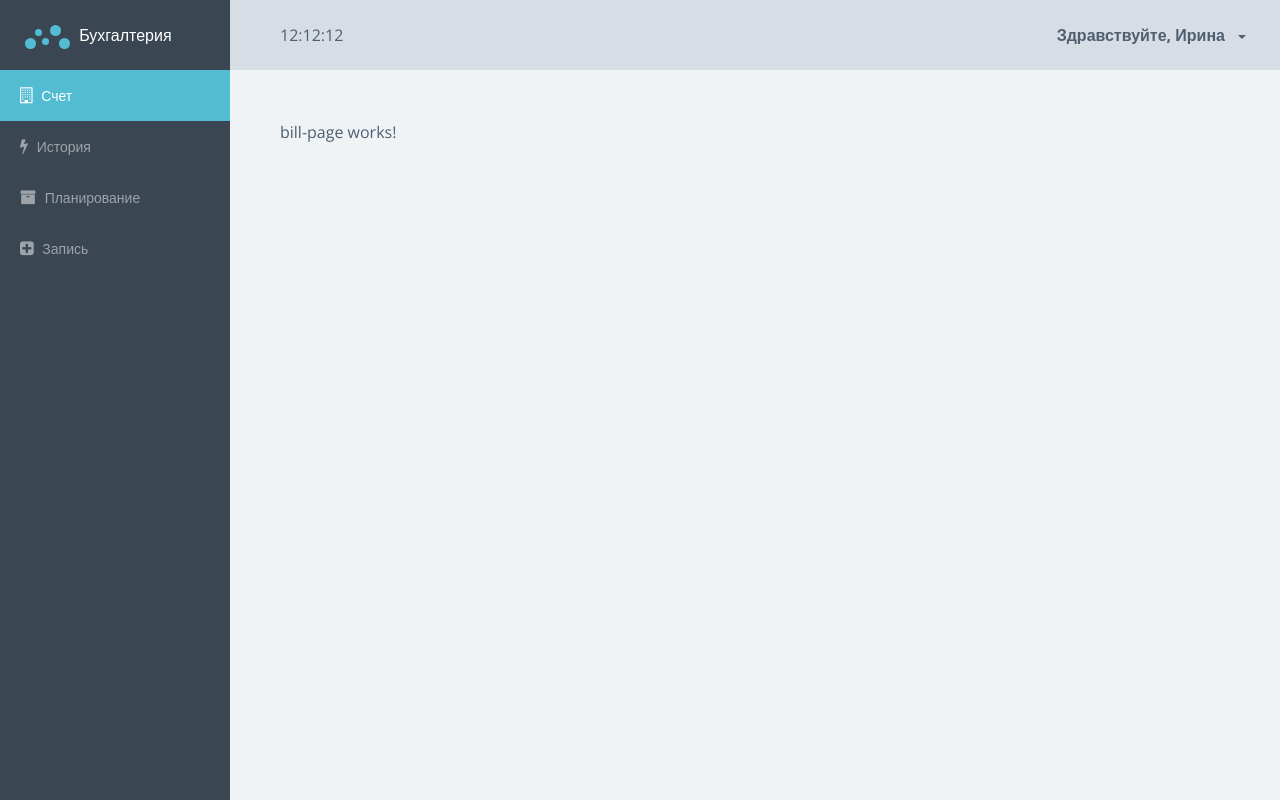
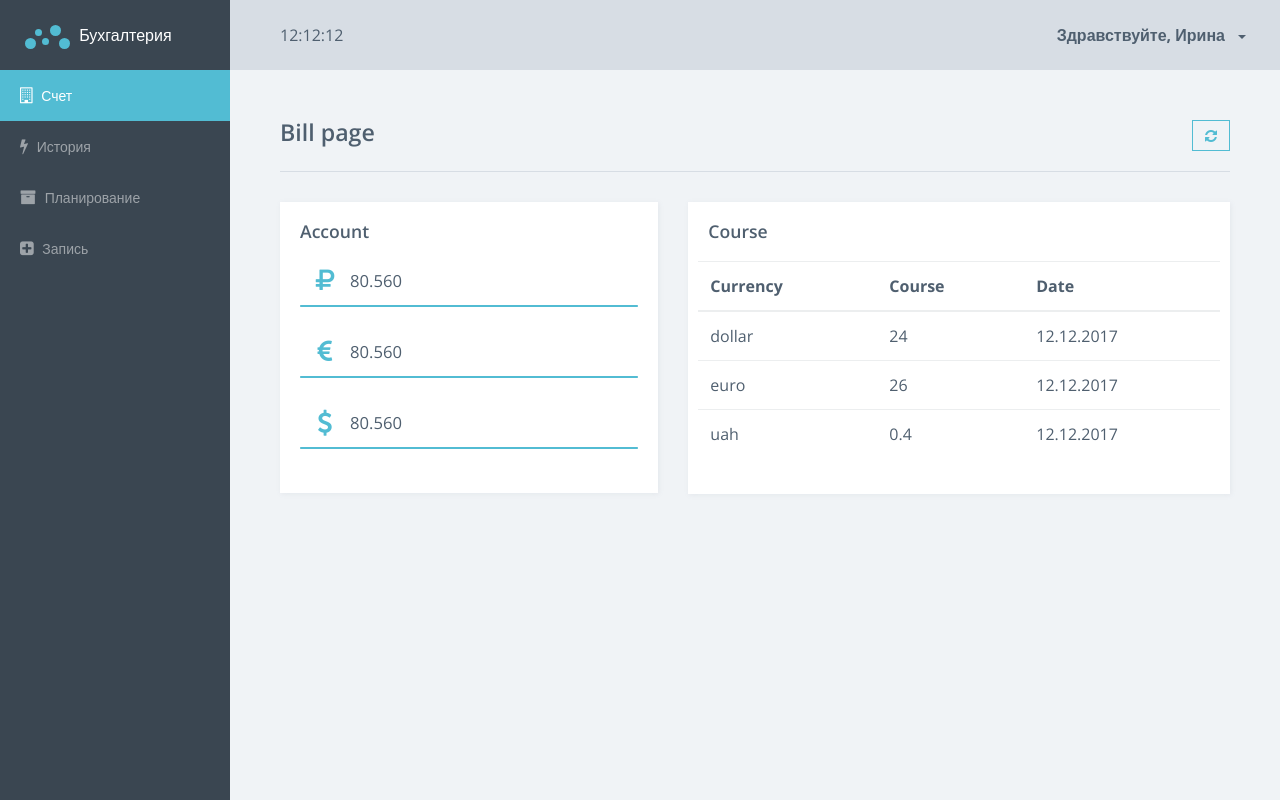
Before and after one commit to katerynabugaieva/home-money, an Angular app: page /system/bill in a window 1280 px wide. Built offline with nearby package versions, Linux system fonts and the light colour scheme.

Commit message:
bill page

```diff
--- a/src/app/system/bill-page/bill-page.component.html
+++ b/src/app/system/bill-page/bill-page.component.html
@@ -1 +1,95 @@
-<p>bill-page works!</p>
+        <div class="title-block">
+            <h3 class="title pull-left">
+                Bill page <span class="sparkline bar"></span>
+            </h3>
+            <div class="pull-right">
+              <button class="btn-sm btn btn-primary-outline">
+                <i class="fa fa-refresh"></i>
+              </button>
+            </div>
+        </div>
+        <section class="section">
+            <div class="row">
+                <div class="col col-xs-12 col-sm-12 col-md-6 col-xl-5 stats-col">
+                    <div class="card stats" style="height: 291px;">
+                        <div class="card-block">
+                            <div class="title-block">
+                                <h4 class="title">Account</h4>
+                            </div>
+                            <div class="row row-sm stats-container">
+                                <div class="col-xs-12 stat-col">
+                                    <div class="stat-icon"> <i class="fa fa-rub"></i> </div>
+                                    <div class="stat">
+                                        <div class="value">80.560</div>
+                                    </div>
+                                    <progress class="progress stat-progress" value="100" max="100">
+                                        <div class="progress">
+                                            <span class="progress-bar" style="width: 100%;"></span>
+                                        </div>
+                                    </progress>
+                                </div>
+                                <div class="col-xs-12 stat-col">
+                                    <div class="stat-icon"> <i class="fa fa-euro"></i> </div>
+                                    <div class="stat">
+                                        <div class="value">80.560</div>
+                                    </div>
+                                    <progress class="progress stat-progress" value="100" max="100">
+                                        <div class="progress">
+                                            <span class="progress-bar" style="width: 100%;"></span>
+                                        </div>
+                                    </progress>
+                                </div>
+                                <div class="col-xs-12 stat-col">
+                                    <div class="stat-icon"> <i class="fa fa-dollar"></i> </div>
+                                    <div class="stat">
+                                        <div class="value">80.560</div>
+                                    </div>
+                                    <progress class="progress stat-progress" value="100" max="100">
+                                        <div class="progress">
+                                            <span class="progress-bar" style="width: 100%;"></span>
+                                        </div>
+                                    </progress>
+                                </div>
+                            </div>
+                        </div>
+                    </div>
+                </div>
+                <div class="col col-xs-12 col-sm-12 col-md-6 col-xl-7 history-col">
+                    <div class="card">
+                        <div class="card-block">
+                            <div class="title-block">
+                                <h4 class="title">Course</h4>
+                            </div>
+                            <div class="row row-sm stats-container">
+                                <table class="table table-hover">
+                                    <thead>
+                                    <tr>
+                                        <th>Currency</th>
+                                        <th>Course</th>
+                                        <th>Date</th>
+                                    </tr>
+                                    </thead>
+                                    <tbody>
+                                    <tr>
+                                        <td>dollar</td>
+                                        <td>24</td>
+                                        <td>12.12.2017</td>
+                                    </tr>
+                                    <tr>
+                                        <td>euro</td>
+                                        <td>26</td>
+                                        <td>12.12.2017</td>
+                                    </tr>
+                                    <tr>
+                                        <td>uah</td>
+                                        <td>0.4</td>
+                                        <td>12.12.2017</td>
+                                    </tr>
+                                    </tbody>
+                                </table>
+                            </div>
+                        </div>
+                    </div>
+                </div>
+            </div>
+        </section>
```
